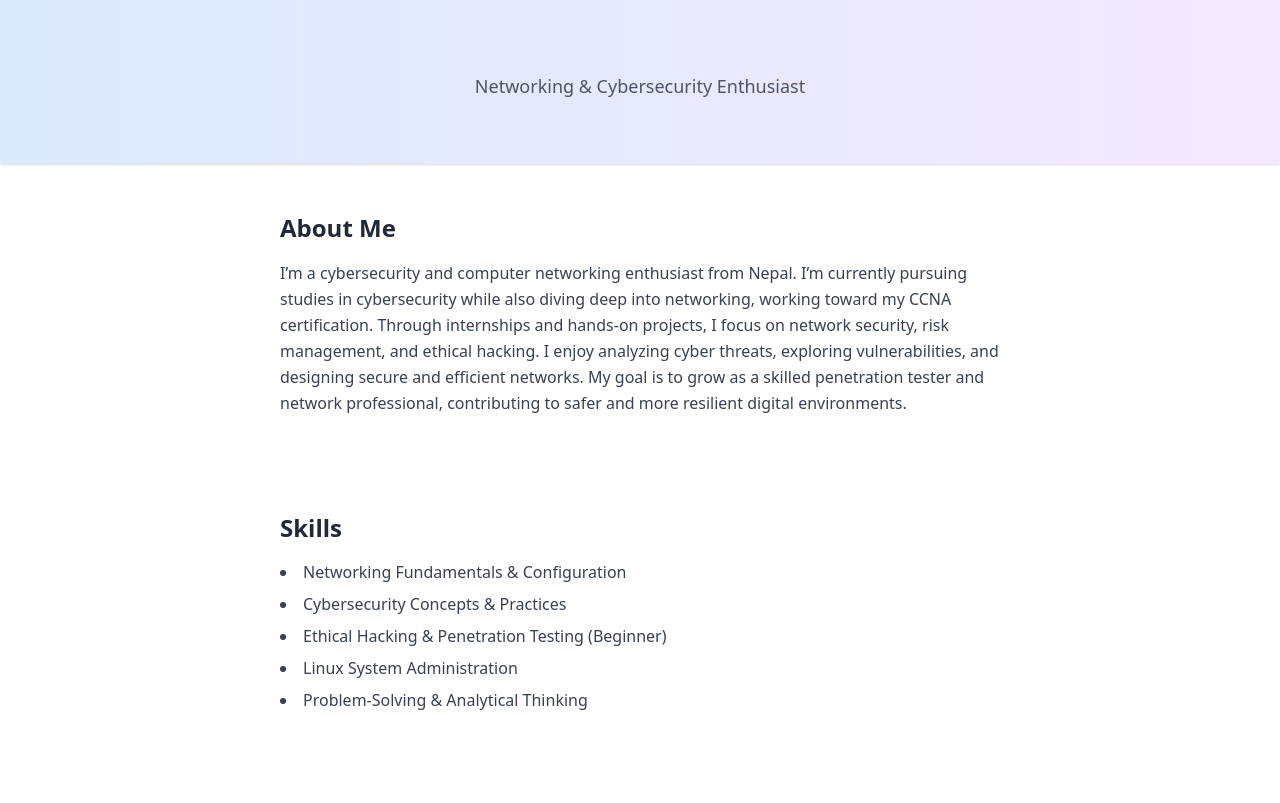
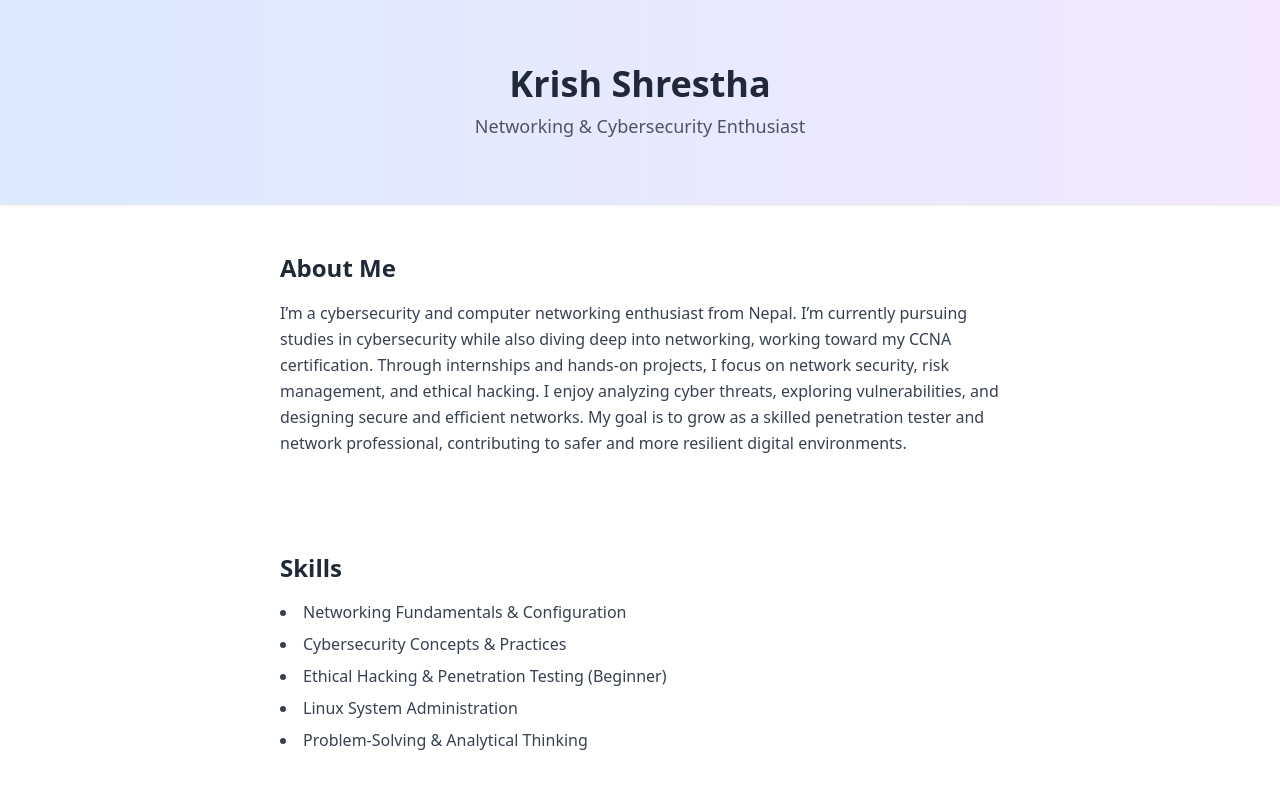
Before and after one commit to gitgudKrish/DOCKER, a plain HTML site: page index.html in a window 1280 px wide. Shown: the top 803 px of the page. Drawn offline with nearby package versions, Linux system fonts and the light colour scheme.

Commit message:
Update index.html

```diff
--- a/index.html
+++ b/index.html
@@ -10,7 +10,7 @@
 
   <!-- Header / Hero -->
   <header class="text-center py-16 bg-gradient-to-r from-blue-100 to-purple-100 shadow">
-    <h1 class="text-4xl font-bold mb-2"></h1>
+    <h1 class="text-4xl font-bold mb-2">Krish Shrestha</h1>
     <p class="text-lg text-gray-600">Networking & Cybersecurity Enthusiast</p>
   </header>
 
```
